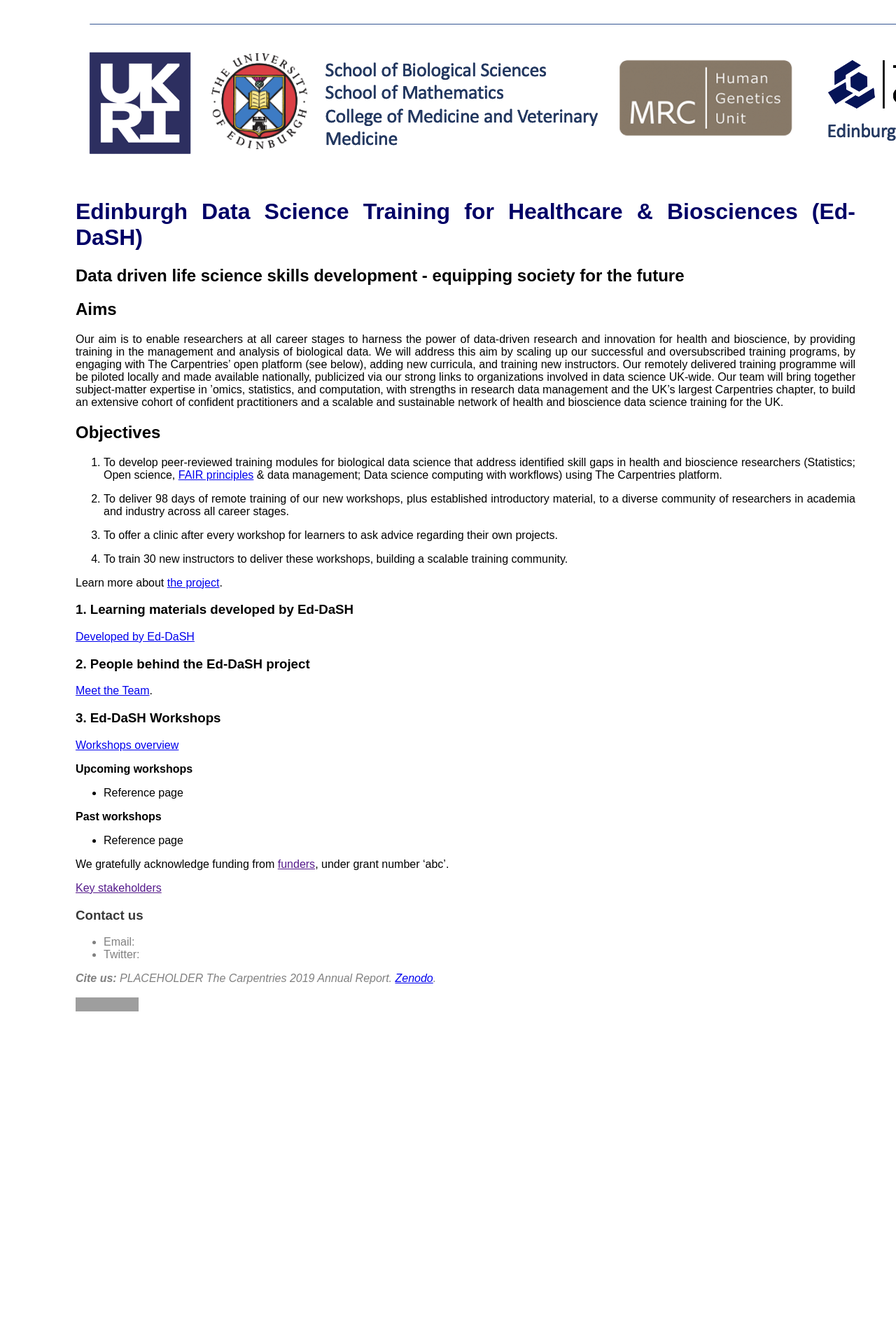
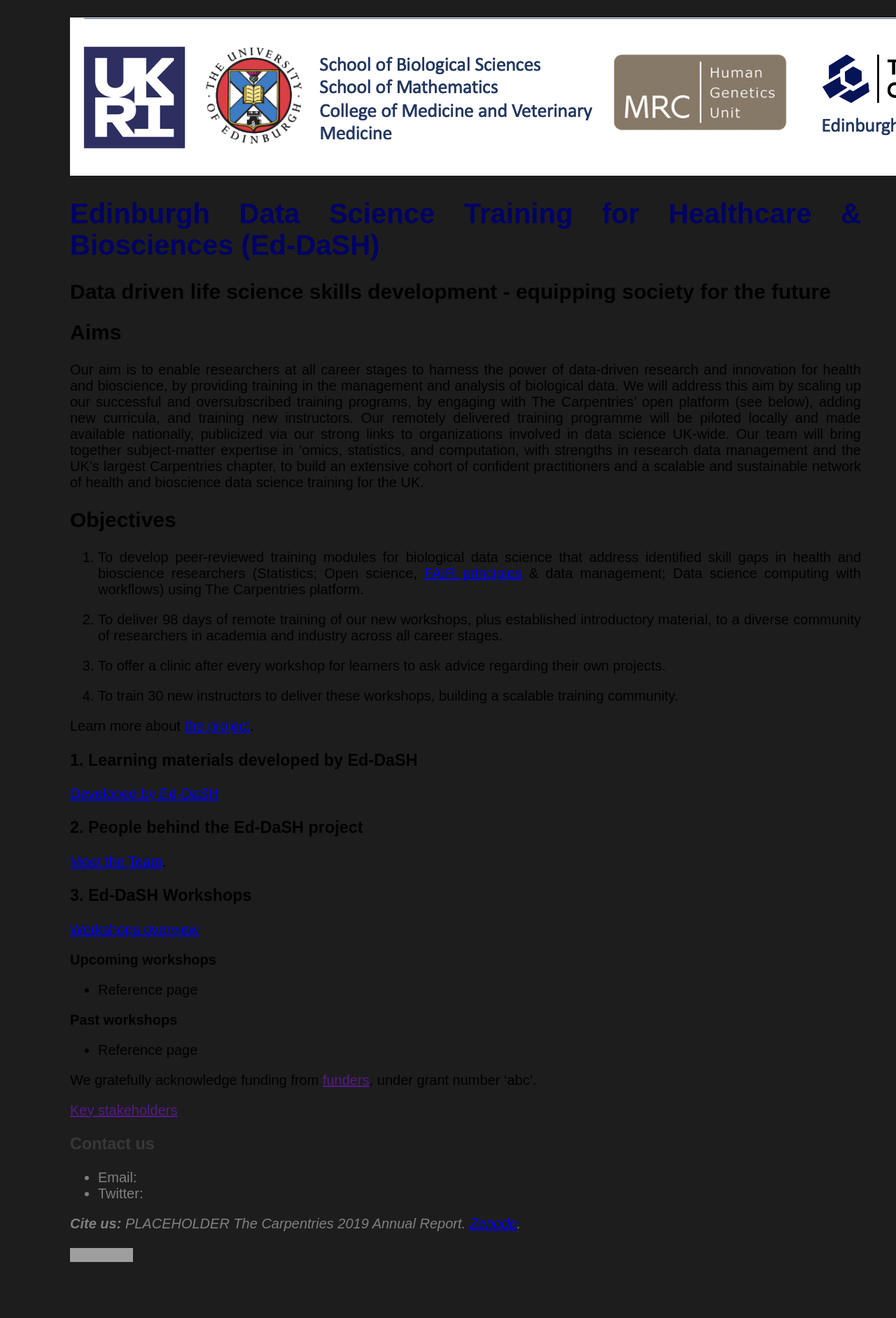
Before and after one commit to edcarp/Ed-DaSH, a Jekyll site: the page built from index.md, in a window 1280 px wide. Shown: the whole page at 70% size. Built offline with Jekyll 4.4.1, drawn with Linux system fonts in a browser that asks for light colours; before the commit the page ends 1532 px from its top, so only the background shows below that; grey boxes are pictures that could not be loaded.

Commit message:
Update default.html

```diff
--- a/_layouts/default.html
+++ b/_layouts/default.html
@@ -7,7 +7,7 @@
    <meta charset="utf-8">
    <meta name="viewport" content="width=device-width, initial-scale=1.0">
    <title> {{ page.title }} </title>
-   <link rel="stylesheet" type="text/css" href="/assets/css/style.scss" media="all" />
+   <link rel="stylesheet" href="/css/style.css" media="all" />
    <style>
       div {
       padding: 25px 50px 75px 100px;
```
